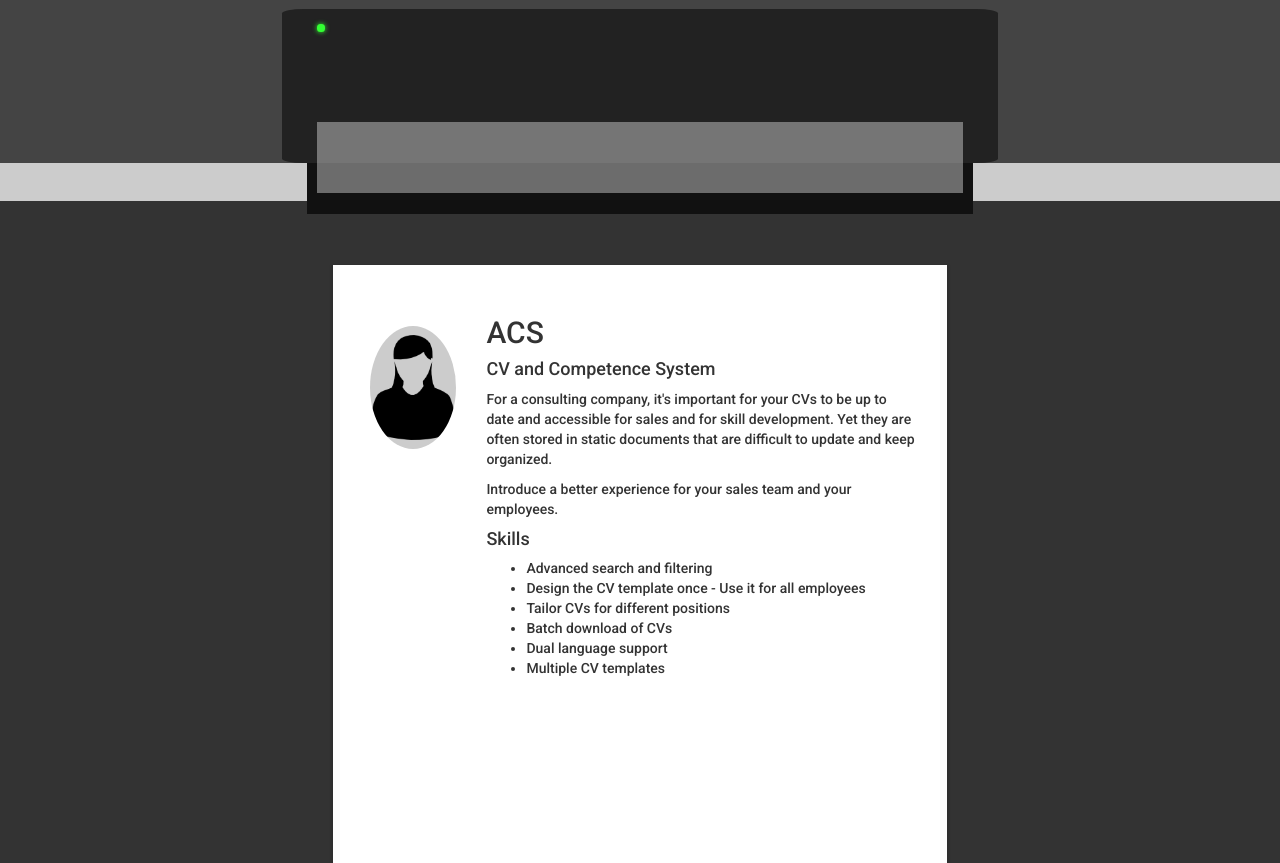
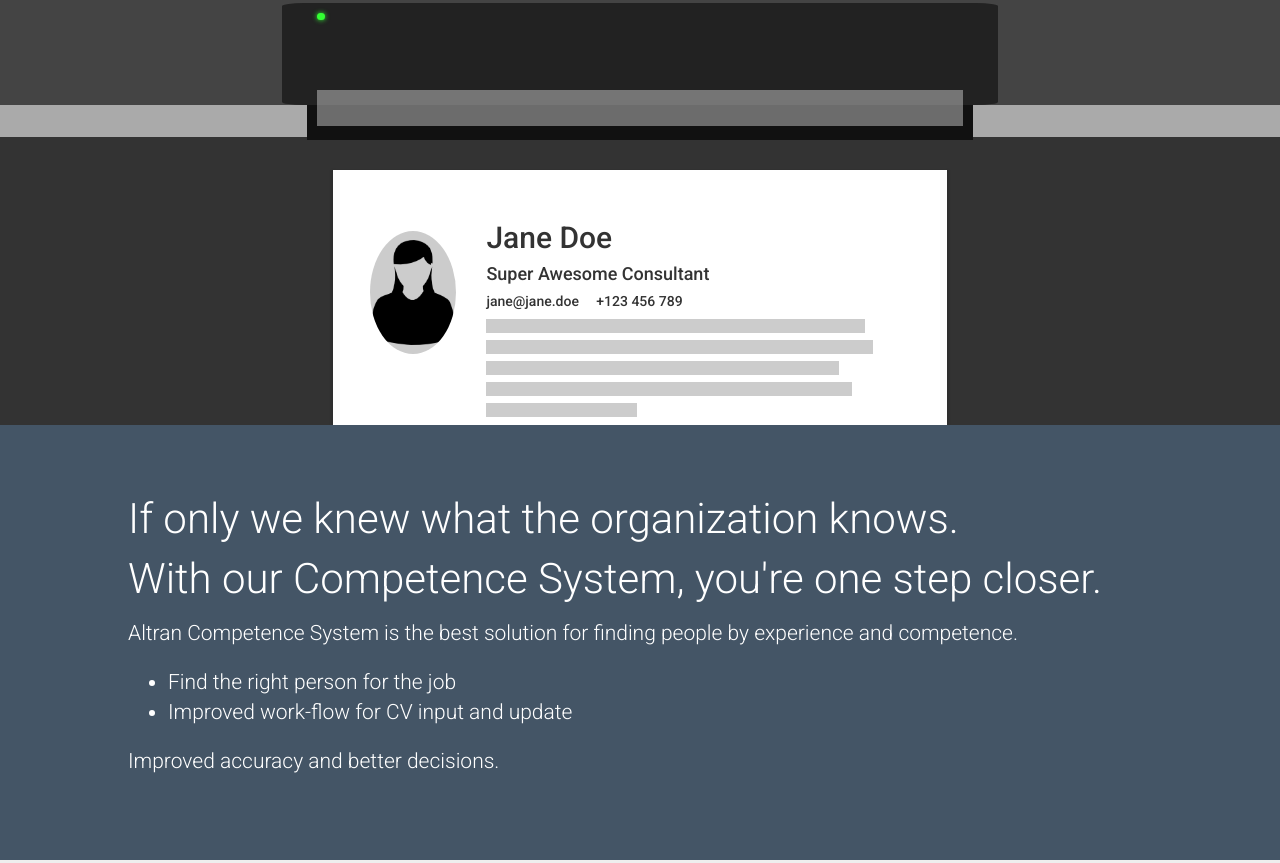
Before and after one commit to altran/acs, a plain HTML site: page index.html in a window 1280 px wide. Shown: the part 870-1733 px from the top of the page. Drawn offline with nearby package versions, Linux system fonts and the light colour scheme.

Commit message:
Layout update, added section.

```diff
--- a/stylesheets/stylesheet.css
+++ b/css/acs.css
@@ -53,12 +53,13 @@ h1 small{
 }
 .table {
   width: 100%;
-  padding-bottom: 3%;
+  padding-bottom: 2.5%;
   border:none;
-  background-color: #ccc;
+  background-color: #aaa;
   margin:0;
 }
 .table-above {
+  background-color: #ccc;
   position: relative;
   z-index: 2;
 }
@@ -71,7 +72,7 @@ h1 small{
 }
 .printer {
   width: 70%;
-  padding-bottom: 15%;
+  padding-bottom: 10%;
   background: #222;
   margin: auto;
   position: relative;
@@ -84,7 +85,7 @@ h1 small{
   width: 90%;
   left: 5%;
   z-index: 1;
-  padding-bottom: 10%;
+  padding-bottom: 5%;
   position: absolute;
   bottom: -20%;
   background: rgba(200,200,200,0.5);
@@ -108,17 +109,20 @@ h1 small{
 .printer-tray {
   margin-top: -10%;
   width: 65%;
-  padding-bottom: 5%;
+  padding-bottom: 4%;
   background: #111;
   margin: auto;
   position: relative;
   z-index: 1;
 }
+.printer-tray:before, printer-tray:after {
+
+}
 
 .cv {
   position: relative;
   margin-top: -100%;
-  margin-bottom: 110%;
+  margin-bottom: 43%;
   left: 50%;
   z-index: 1;
   background: #fff;
@@ -130,8 +134,8 @@ h1 small{
           transition: all 1s;
 }
 .cv-at-bottom {
-  margin-top: 5%;
-  margin-bottom: 5%;
+  margin-top: 3%;
+  margin-bottom: -60%;
 }
 
 .cv:after {
@@ -142,7 +146,7 @@ h1 small{
 
 .cv-profile-picture {
   background-color: #ccc;
-  background-image: url(../images/profile.png);
+  background-image: url(../img/profile.png);
   background-size: contain;
   background-position: center;
   background-repeat: no-repeat;
@@ -165,9 +169,18 @@ h1 small{
   bottom: 0;
 }
 
-.features {
-  background-color: #eee;
-  padding: 5%;
+.p-line, .h-line {
+  display: block;
+  background-color: #ccc;
+  height: 1em;
+  margin-bottom: .5em;
+  width: 100%;
+}
+.h-line {
+  height: 1.5em;
+  margin-top: 1em;
+  margin-bottom: 1em;
+  width: 20%;
 }
 
 #laptop {
@@ -218,7 +231,7 @@ h1 small{
   position: relative;
   background-size: cover;
   background-position: top center;
-  background-image: url('../images/acs.png');
+  background-image: url('../img/acs.png');
   height: 0;
   padding-bottom: 56.25%;
   position: relative;
@@ -231,6 +244,31 @@ h1 small{
   display: block;
   color: #39e;
   margin-top: 5%;
+}
+
+.description {
+  background-color: #456;
+  padding: 5%;
+  position: relative;
+  z-index: 2;
+  color: #fff;
+}
+.super-lead {
+  font-size: 200%;
+  font-weight: 300;
+}
+
+@media (min-width: 992px) {
+  .super-lead {
+    font-size: 300%
+  }
+}
+
+.features {
+  background-color: #eee;
+  padding: 5%;
+  position: relative;
+  z-index: 2;
 }
 
 .feature-grid {
--- a/index.html
+++ b/index.html
@@ -7,7 +7,7 @@
     <meta name="description" content="ACS">
     <meta name="viewport" content="width=device-width, initial-scale=1.0, maximum-scale=1.0">
     <link rel="stylesheet" type="text/css" media="screen" href="http://maxcdn.bootstrapcdn.com/bootstrap/3.3.1/css/bootstrap.min.css">
-    <link rel="stylesheet" type="text/css" media="screen" href="stylesheets/stylesheet.css">
+    <link rel="stylesheet" type="text/css" media="screen" href="css/acs.css">
     <link href='http://fonts.googleapis.com/css?family=Roboto:500,300' rel='stylesheet' type='text/css'>
     <title>ACS</title>
   </head>
@@ -15,8 +15,8 @@
   <body>
 
     <header class="splash">
-      <div class="text-center"><a href="http://altran.no"><img src="images/altranwhite.png" alt="Altran" style="max-width: 120px"></a></div>
-      <h1><img src="images/acs-logo.png" class="logo"> ACS<br><small>Awesome Competence System</small></h1>
+      <div class="text-center"><a href="http://altran.no"><img src="img/altranwhite.png" alt="Altran" style="max-width: 120px"></a></div>
+      <h1><img src="img/acs-logo.png" class="logo"> ACS<br><small>Altran Competence System</small></h1>
       <div class="restrictWidth">
         <div id="laptop">
           <div id="laptop-screen"></div>
@@ -42,20 +42,34 @@
       <div class="cv">
         <div class="cv-content">
           <div class="cv-profile-picture"></div>
-          <h2>ACS</h2>
-          <h4>CV and Competence System</h4>
-          <p>For a consulting company, it's important for your CVs to be up to date and accessible for sales and for skill development. Yet they are often stored in static documents that are difficult to update and keep organized.</p>
-          <p>Introduce a better experience for your sales team and your employees.</p>
-          <h4 class="hidden-xs">Skills</h4>
-          <ul class="hidden-xs">
-            <li>Advanced search and filtering</li>
-            <li>Design the CV template once - Use it for all employees</li>
-            <li>Tailor CVs for different positions</li>
-            <li>Batch download of CVs</li>
-            <li>Dual language support</li>
-            <li>Multiple CV templates</li>
-          </ul>
+          <h2>Jane Doe</h2>
+          <h4>Super Awesome Consultant</h4>
+          <h5>jane@jane.doe &nbsp;&nbsp;&nbsp; +123 456 789</h5>
+          <div class="p-line" style="width:88%"></div>
+          <div class="p-line" style="width:90%"></div>
+          <div class="p-line" style="width:82%"></div>
+          <div class="p-line" style="width:85%"></div>
+          <div class="p-line" style="width:35%"></div>
+          <div class="h-line"></div>
+          <div class="p-line" style="width:38%"></div>
+          <div class="p-line" style="width:30%"></div>
+          <div class="p-line" style="width:32%"></div>
+          <div class="p-line" style="width:35%"></div>
+          <div class="p-line" style="width:25%"></div>
+
         </div>
+      </div>
+    </div>
+
+    <div class="description">
+      <div class="restrictWidth">
+        <p class="super-lead">If only we knew what the organization knows.<br>With our Competence System, you're one step closer.</p>
+        <p class="lead">Altran Competence System is the best solution for finding people by experience and competence.</p>
+        <ul class="lead">
+          <li>Find the right person for the job</li>
+          <li>Improved work-flow for CV input and update</li>
+        </ul>
+        <p class="lead">Improved accuracy and better decisions.</p>
       </div>
     </div>
 
--- a/params.json
+++ /dev/null
@@ -1 +0,0 @@
-{"name":"ACS","tagline":"ACS Promopage","body":"### Awesome Competence System\r\nAs a company focused on consulting, it is very important that information on the consultants' experience is up to date and readily available for sale and skill development. Often this is been stored in individual Word or even PDF documents and various competency matrices, and it's difficult to reuse, update and keep organized.\r\n\r\nACS is a tool that helps you keep your CVs up to date and ensure your customers always get the freshest CV from any of your employees. \r\n\r\nYou updated the visual identity of your company? Update one CV template, and all CVs will look fresh and delicious. Do you have sub contractors that require a different CV template? No problem, create a new one, upload it, and you don't have to manually reinput every employees data into a separate document.\r\n","google":"","note":"Don't delete this file! It's used internally to help with page regeneration."}
```
Also changed, not shown: img/acs-logo.png (renamed from images/acs-logo.png), img/acs.png (renamed from images/acs.png), img/altranwhite.png (renamed from images/altranwhite.png), img/profile.png (renamed from images/profile.png), js/main.js (renamed from javascripts/main.js).
